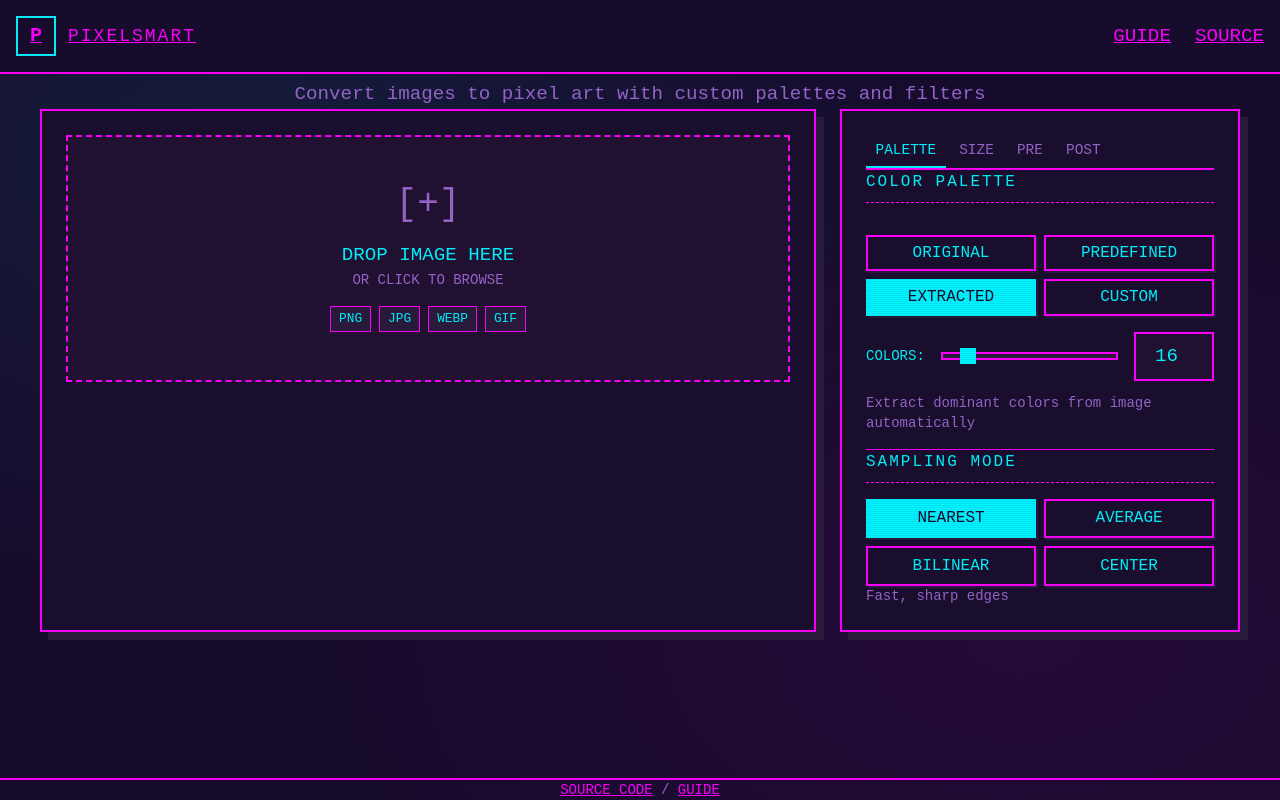
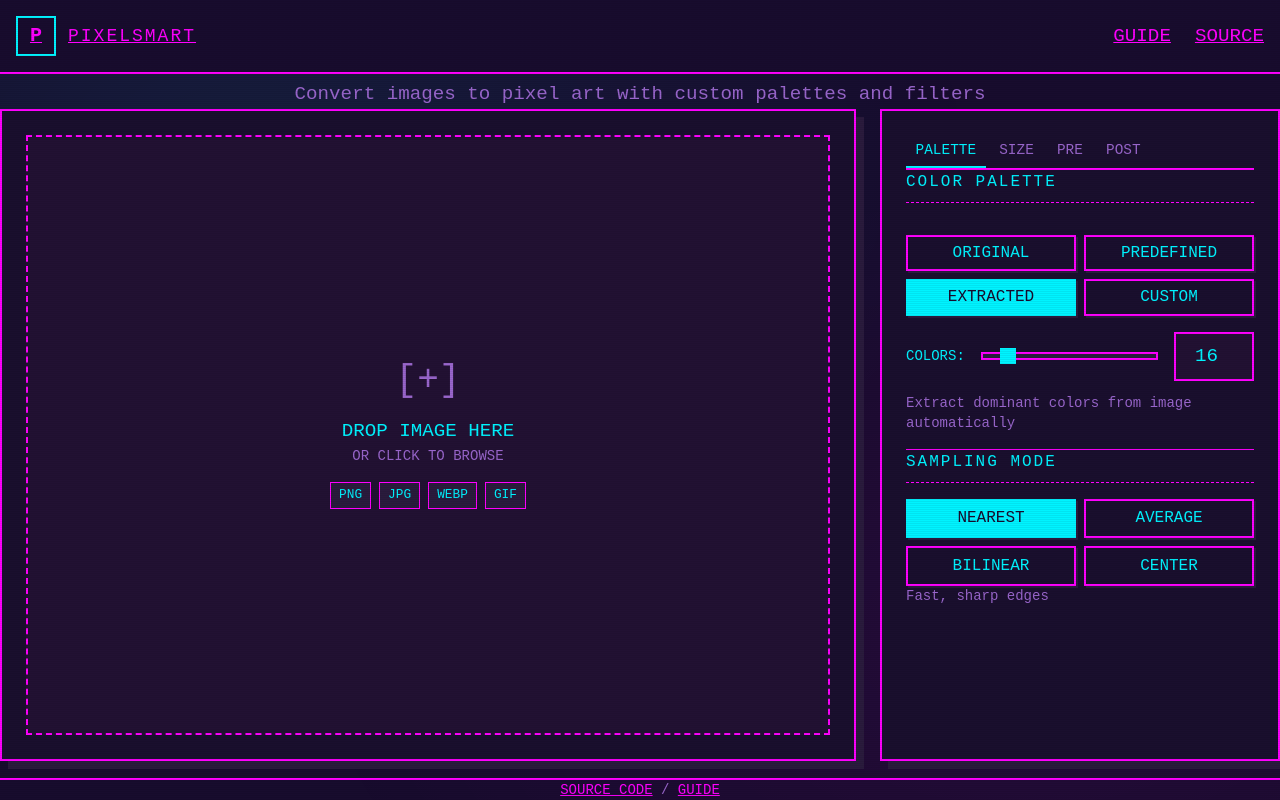
Before and after one commit to unworthyzeus/pixel-smart-art, a Next.js app: page / in a window 1280 px wide. Built offline with nearby package versions, Linux system fonts and the light colour scheme.

Commit message:
style: Increase image preview area size and main container width

```diff
--- a/src/app/globals.css
+++ b/src/app/globals.css
@@ -340,6 +340,11 @@ input[type="color"]::-webkit-color-swatch {
   cursor: pointer;
   transition: all 0.2s;
   background: var(--input-bg);
+  min-height: 600px;
+  display: flex;
+  flex-direction: column;
+  align-items: center;
+  justify-content: center;
 }
 
 .drop-zone:hover,
--- a/src/app/page.tsx
+++ b/src/app/page.tsx
@@ -149,7 +149,7 @@ export default function Home() {
 
       {/* Main Content */}
       <main className="flex-1 px-4 py-6" style={{ width: '100%', paddingTop: '80px' }}>
-        <div style={{ maxWidth: '1200px', margin: '0 auto', width: '100%' }}>
+        <div style={{ maxWidth: '1600px', margin: '0 auto', width: '100%' }}>
           {/* Subtitle */}
           <p className="text-center text-[var(--text-dim)] mb-6">
             Convert images to pixel art with custom palettes and filters
--- a/src/components/PixelPreview.tsx
+++ b/src/components/PixelPreview.tsx
@@ -102,7 +102,7 @@ export default function PixelPreview({
             <div
                 ref={containerRef}
                 className={`pixel-preview ${hasContent ? 'has-image' : ''} relative`}
-                style={{ minHeight: '400px', overflow: 'hidden' }}
+                style={{ minHeight: '600px', overflow: 'hidden' }}
                 onWheel={handleWheel}
                 onMouseDown={handleMouseDown}
                 onMouseMove={handleMouseMove}
```
